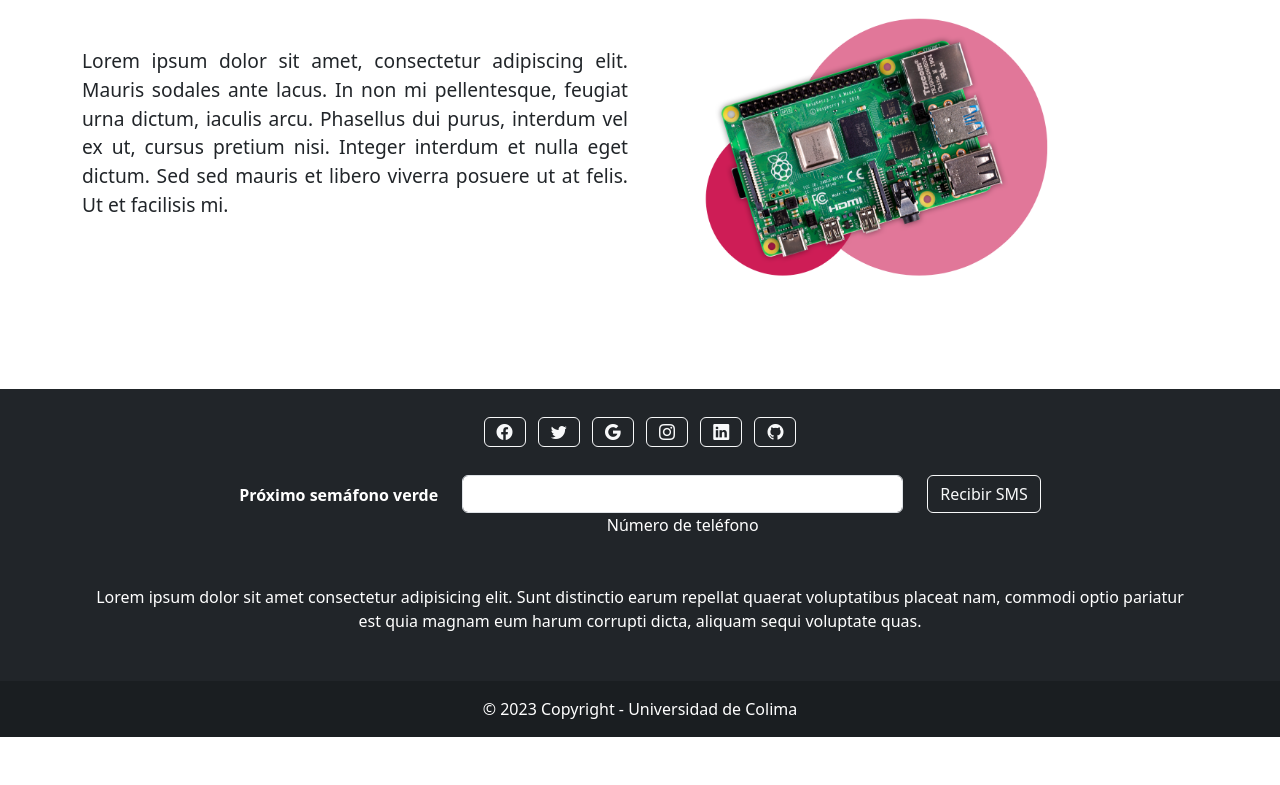
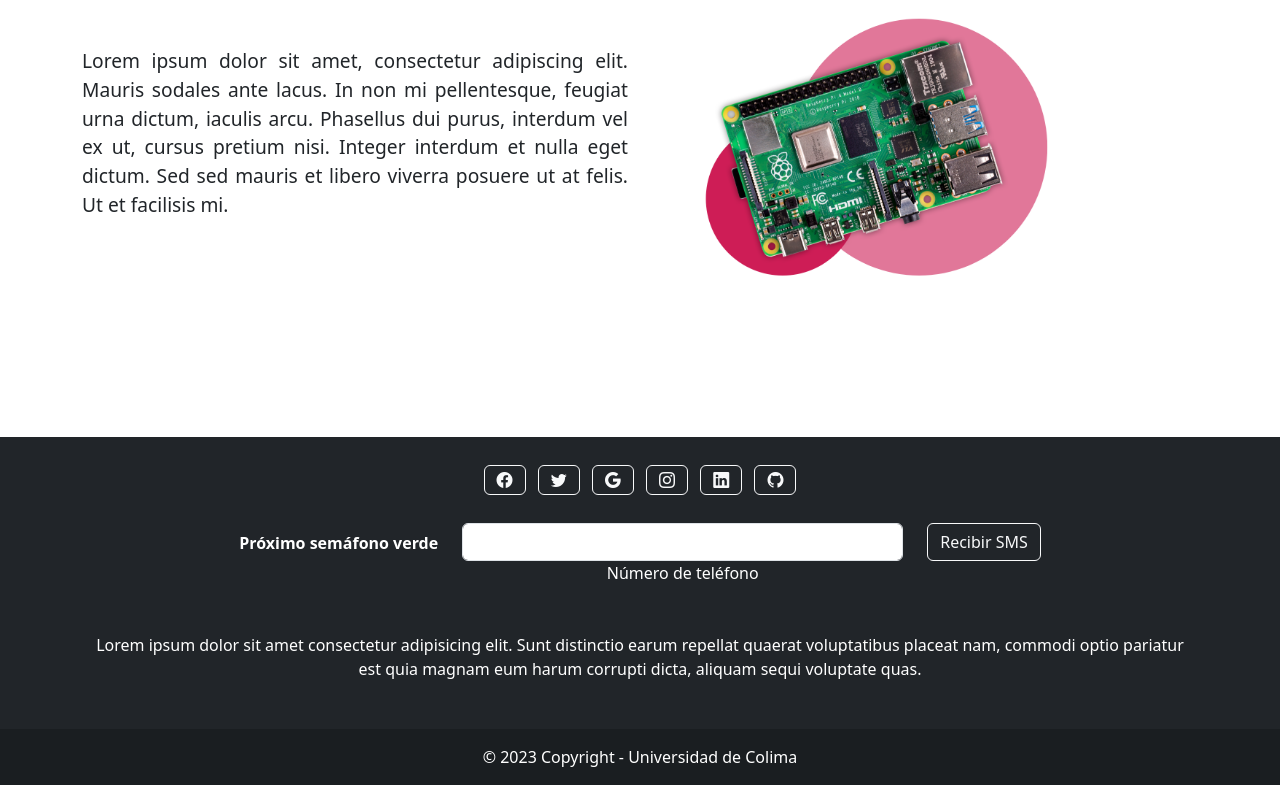
Before and after one commit to ximenamzo/SmartCrowd, a Django app: page / in a window 1280 px wide. Shown: the part 135-920 px from the top of the page. Before the commit the page ends 872 px from the top, so only its background shows below. Run offline with Django 4.2, Linux system fonts and the light colour scheme; data that the repository does not hold is empty; some libraries are stand-ins or nearby versions.

Commit message:
Update index.html

```diff
--- a/aforoReg/templates/index.html
+++ b/aforoReg/templates/index.html
@@ -25,7 +25,7 @@
                 </div>
             </div>
         </div><!--primer fila-->
-        <div class="row">
+        <div class="row mb-5">
             <ul>
                 {% for lugar in lugares %}
                 <li>{{lugar.nomlugar}}</li>
```
